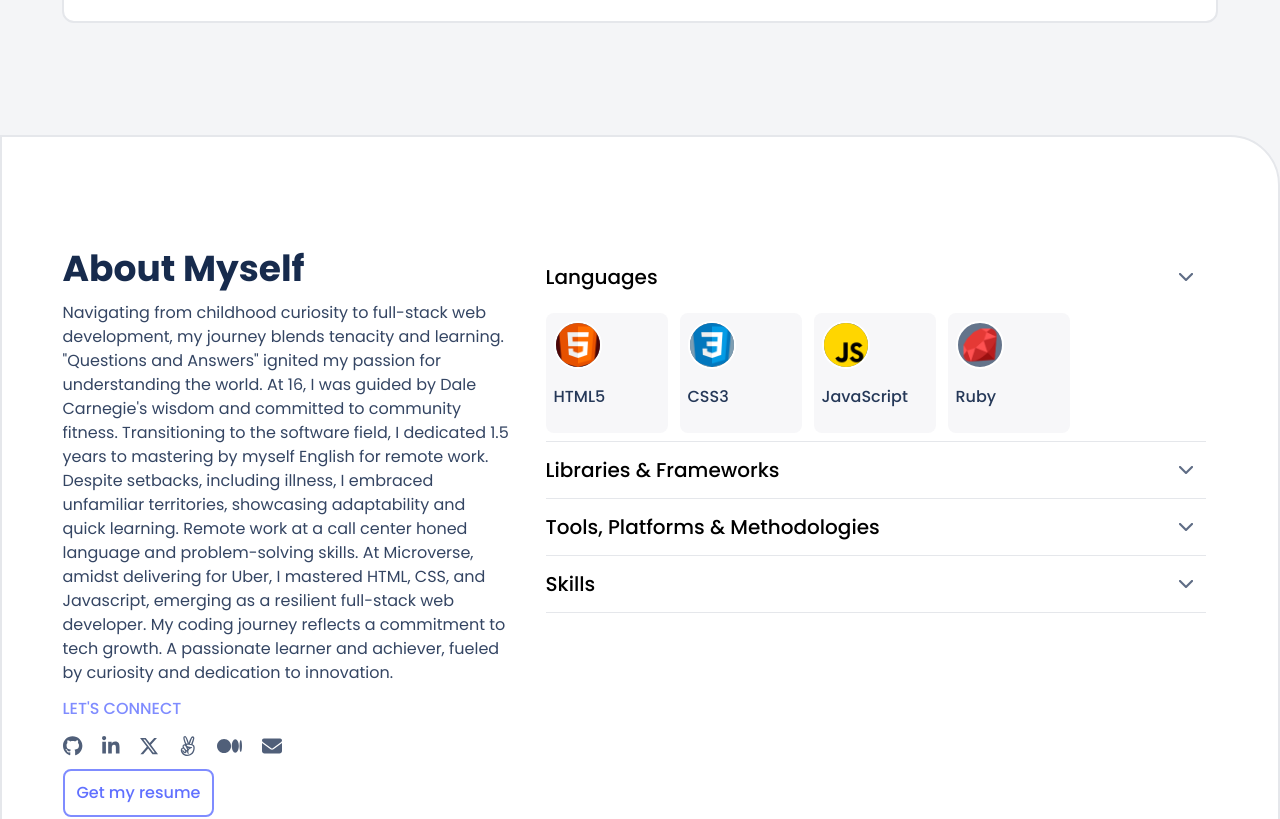
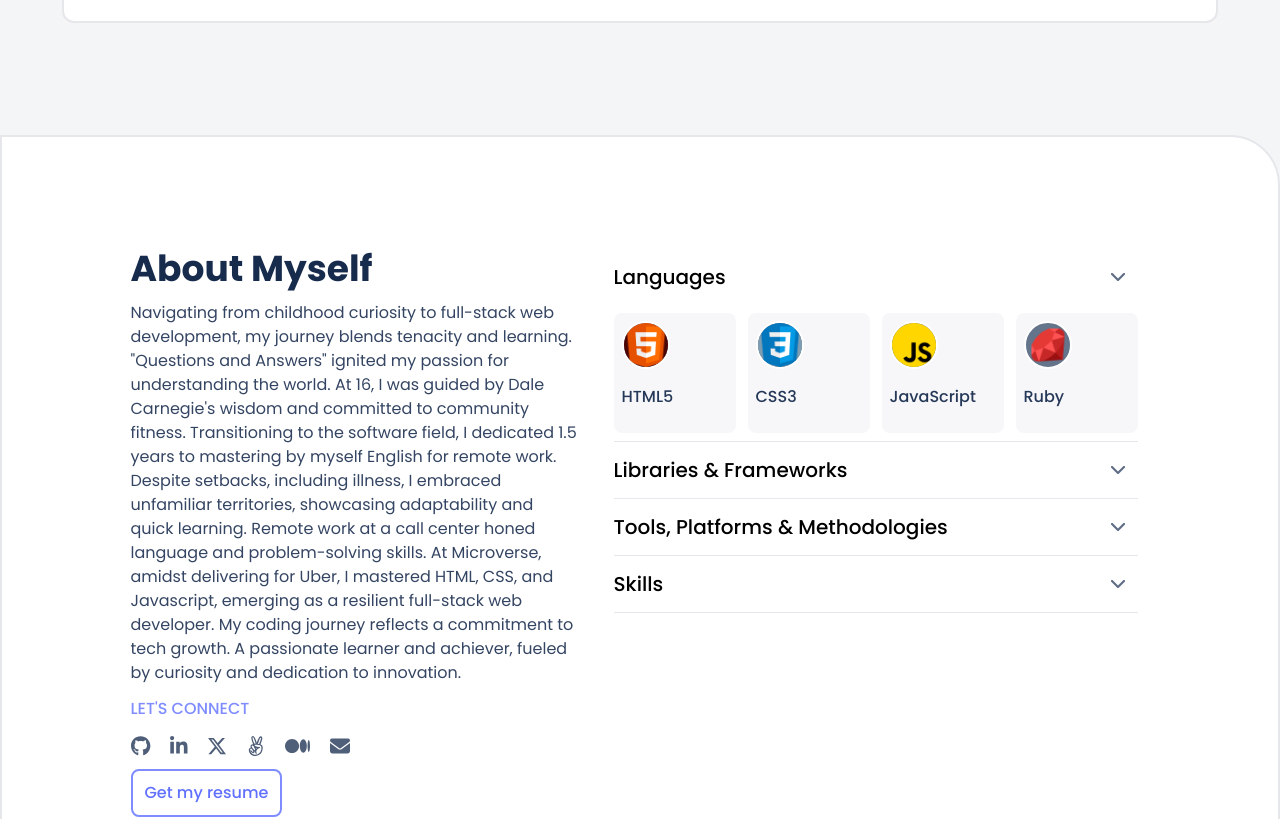
Before and after one commit to Diegogagan2587/Diegogagan2587.github.io, a React (Vite) app: page / in a window 1280 px wide. Shown: the part 9041-9860 px from the top of the page. Built offline with nearby package versions, Linux system fonts and the light colour scheme.

Commit message:
add slide and fade animations when clikin on about secion within navigation bar

```diff
--- a/src/sections/AboutSection.jsx
+++ b/src/sections/AboutSection.jsx
@@ -1,21 +1,39 @@
+import { useEffect, useState } from 'react';
 import PropTypes from 'prop-types';
 import Btn from '../components/Btn';
 import Skills from '../components/Skills';
 import SocialMediaBar from '../components/SocialMediaBar';
 
-const AboutSection = ({sectionRef}) => {
+const AboutSection = ({sectionRef, isActive}) => {
+  const [animate, setAnimate] = useState(false);
+  useEffect(() => {
+    setAnimate(false)
+      setTimeout(() => {
+        setAnimate(true)
+      }, 500);
+
+  }, [isActive]);
+
+  useEffect(() => {
+    // Set animate to true after the component mounts
+    setAnimate(true);
+  }, []);
   return (
     <section
       id="about"
       ref={sectionRef}
-      className="flex flex-col sm:flex-row items-center sm:items-start justify-center py-28
-      min-h-screen border-2 bg-white rounded-tr-[50px] px-6 gap-6"
-    >
+      className={`flex flex-col sm:flex-row items-center sm:items-start justify-center py-28
+      min-h-screen border-2 bg-white rounded-tr-[50px] px-6 gap-6
+      opacity-0 ${animate ? 'opacity-100' : ''} transition-opacity duration-500 ease-in-out
+      overflow-hidden
+      `}>
       <div
         id="mySelf"
-        className="flex flex-col gap-3
-      sm:max-w-[447px] md:w-2/5"
-      >
+        className={`flex flex-col gap-3
+      sm:max-w-[447px] md:w-2/5
+      ${animate ? 'transform translate-y-0' : 'transform translate-y-full'}
+      transition-transform ease-in-out duration-500
+      `}>
         <h2 className="font-bold text-4xl text-[#172B4D]">About Myself</h2>
         <p className="text-[#344563]">
           Navigating from childhood curiosity to full-stack web development, my
@@ -46,9 +64,11 @@
 
       <div
         id="skill-list"
-        className="w-full
+        className={`"w-full
       sm:max-w-[684px] md:w-3/5"
-      >
+      ${animate ? 'transform translate-y-0 opacity-100' : 'transform translate-y-full'}
+      transition-transform ease-in-out duration-500
+  `}>
         <Skills />
       </div>
     </section>
```
